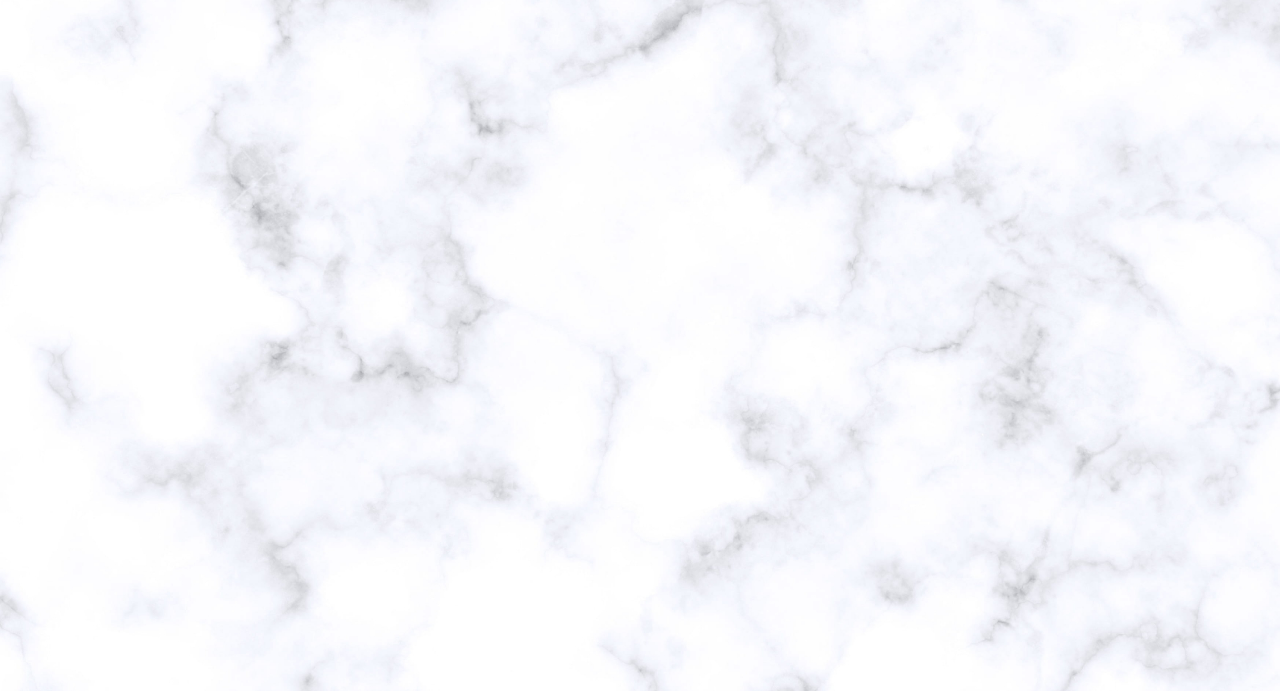
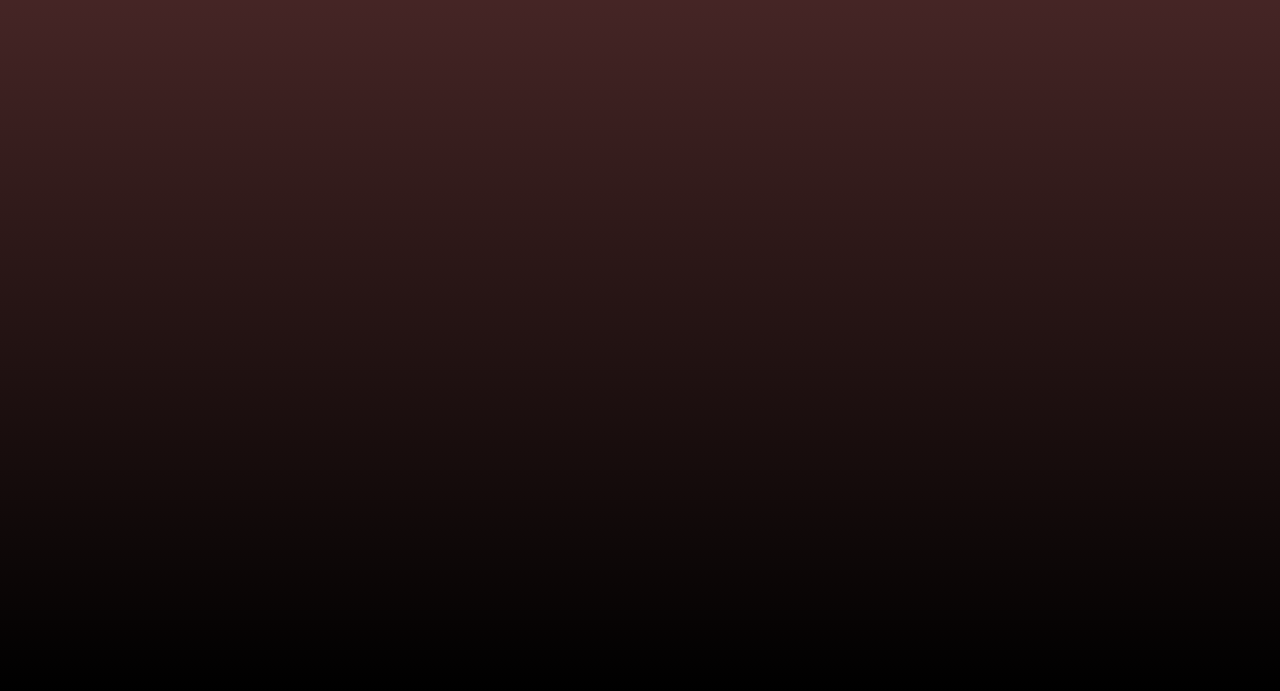
Before and after one commit to khanhhaquang/lynspa, a Gatsby site: page / in a window 1280 px wide. Shown: the part 109-800 px from the top of the page. Built offline with nearby package versions, Linux system fonts and the light colour scheme; Gatsby itself is replaced by a stand-in of ours.

Commit message:
update background color

```diff
--- a/src/components/backgroundImage.js
+++ /dev/null
@@ -1,32 +0,0 @@
-import React from "react"
-import { useStaticQuery, graphql } from "gatsby"
-import Img from "gatsby-image"
-
-/*
- * This component is built using `gatsby-image` to automatically serve optimized
- * images with lazy loading and reduced file sizes. The image is loaded using a
- * `useStaticQuery`, which allows us to load the image from directly within this
- * component, rather than having to pass the image data down from pages.
- *
- * For more information, see the docs:
- * - `gatsby-image`: https://gatsby.dev/gatsby-image
- * - `useStaticQuery`: https://www.gatsbyjs.org/docs/use-static-query/
- */
-
-const BackgroundImage = () => {
-  const data = useStaticQuery(graphql`
-    query {
-      placeholderImage: file(relativePath: { eq: "background.jpg" }) {
-        childImageSharp {
-          fluid(maxWidth: 900) {
-            ...GatsbyImageSharpFluid
-          }
-        }
-      }
-    }
-  `)
-
-  return <Img fluid={data.placeholderImage.childImageSharp.fluid} />
-}
-
-export default BackgroundImage
--- a/src/pages/index.js
+++ b/src/pages/index.js
@@ -4,26 +4,25 @@ import styled from "styled-components"
 
 import Layout from "../components/layout"
 import SEO from "../components/seo"
-import BackgroundImage from "../components/backgroundImage"
 
 const Background = styled.div`
   position: fixed;
   top: 0;
   left: 0;
   width: 100vw;
-
-  > div {
-    min-height: 100vh;
-  }
+  min-height: 100vh;
+  background: linear-gradient(
+    0deg,
+    rgba(0, 0, 0, 1) 0%,
+    rgba(80, 43, 43, 1) 100%
+  );
 `
 
 const IndexPage = () => {
   return (
     <Layout>
       <SEO title="Trang chủ" />
-      <Background>
-        <BackgroundImage />
-      </Background>
+      <Background></Background>
     </Layout>
   )
 }
```
Also changed, not shown: src/images/background.jpg (deleted).
